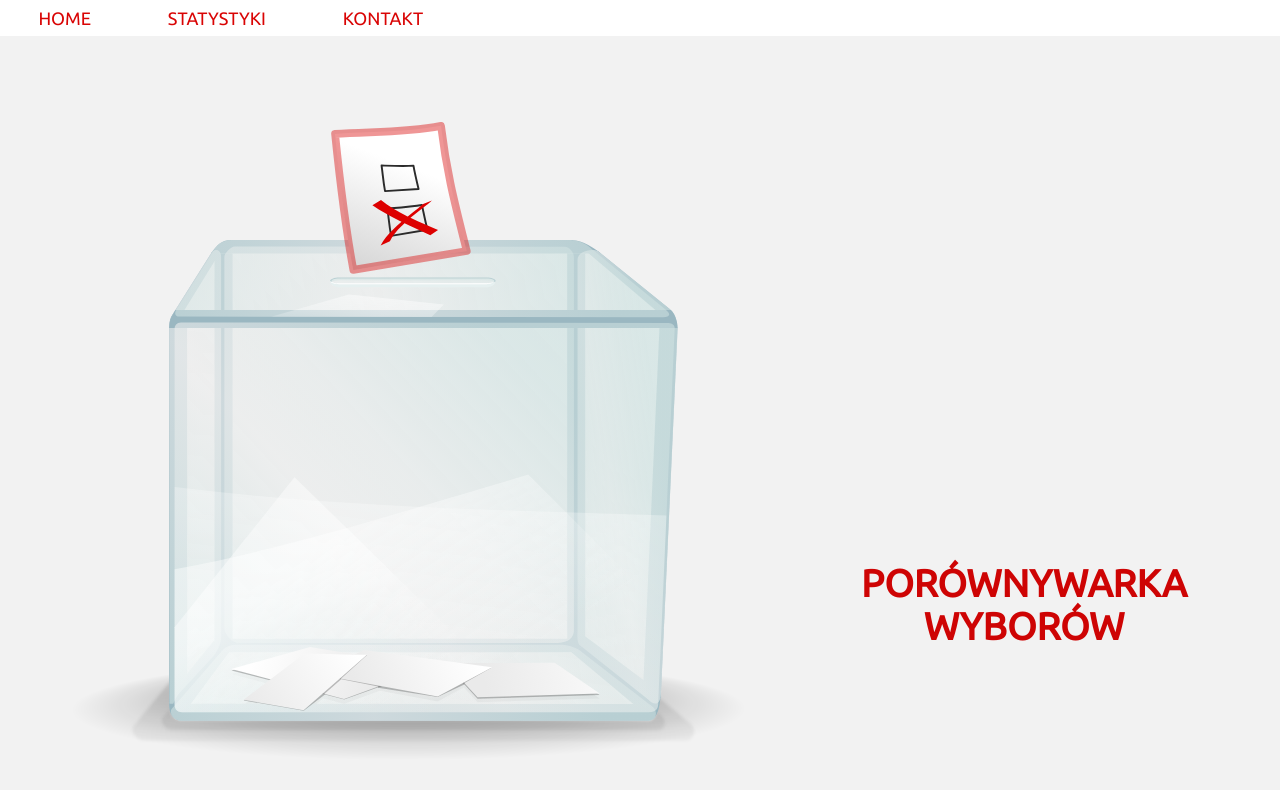
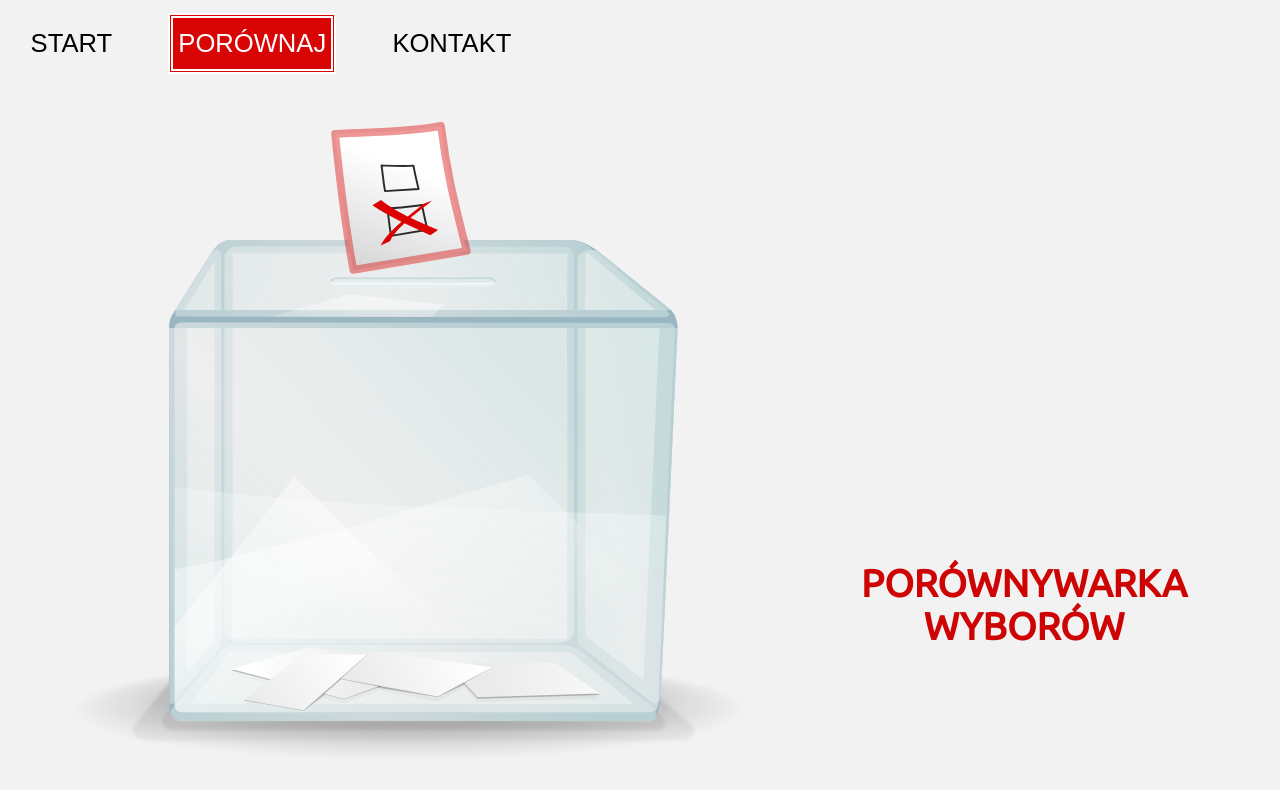
Before and after one commit to konradmlecz/comparisonPolls, a React (Create React App) app: page / in a window 1280 px wide. Shown: the top 790 px of the page. Built offline with nearby package versions, Linux system fonts and the light colour scheme.

Commit message:
changing nav

```diff
--- a/src/components/Nav.js
+++ b/src/components/Nav.js
@@ -1,17 +1,24 @@
 import React from "react";
-import { NavLink } from "react-router-dom";
+import { NavLink, withRouter } from "react-router-dom";
 import NavItem from "./stylecomponents/NavItem";
 import NavContainer from "./stylecomponents/NavContainer";
 
-export default function Nav(params) {
+export default withRouter(function Nav(props) {
+  console.log(props.location.pathname);
   return (
     <>
       <NavContainer>
         <NavLink to="/" exact>
-          <NavItem>Home</NavItem>
+          <NavItem>Start</NavItem>
         </NavLink>
         <NavLink to="/choice">
-          <NavItem>Statystyki</NavItem>
+          <NavItem
+            border={"thick double"}
+            backgroudcolor={props.location.pathname === "/" ? "#d90404" : null}
+            color={props.location.pathname === "/" ? "white" : null}
+          >
+            Porównaj {/* */}
+          </NavItem>
         </NavLink>
         <NavLink to="/contact">
           <NavItem>Kontakt</NavItem>
@@ -19,4 +26,4 @@ export default function Nav(params) {
       </NavContainer>
     </>
   );
-}
+});
--- a/src/components/stylecomponents/NavContainer.js
+++ b/src/components/stylecomponents/NavContainer.js
@@ -1,7 +1,6 @@
 import styled from "styled-components";
 
 const NavContainer = styled.div`
-  background-color: white;
   width: 100%;
 `;
 export default NavContainer;
--- a/src/components/stylecomponents/NavItem.js
+++ b/src/components/stylecomponents/NavItem.js
@@ -1,16 +1,18 @@
 import styled from "styled-components";
 const NavItem = styled.p`
-  font-family: "Ubuntu", sans-serif;
-  color: #d90404;
+  font-family: "Poppins", sans-serif;
+  background-color: ${props => props.backgroudcolor || "none"};
+  color: ${props => props.color || "black"};
   display: inline-block;
-  margin: 0 3%;
-  font-size: 18px;
+  margin: 1% 2%;
+  padding: 0 5px;
+  border: ${props => props.border || "none"};
+  font-size: 1.6rem;
   line-height: 200%;
   font-weight: 500;
   text-transform: uppercase;
   :hover {
     color: #262626;
-    font-weight: 600;
   }
 `;
 
```
